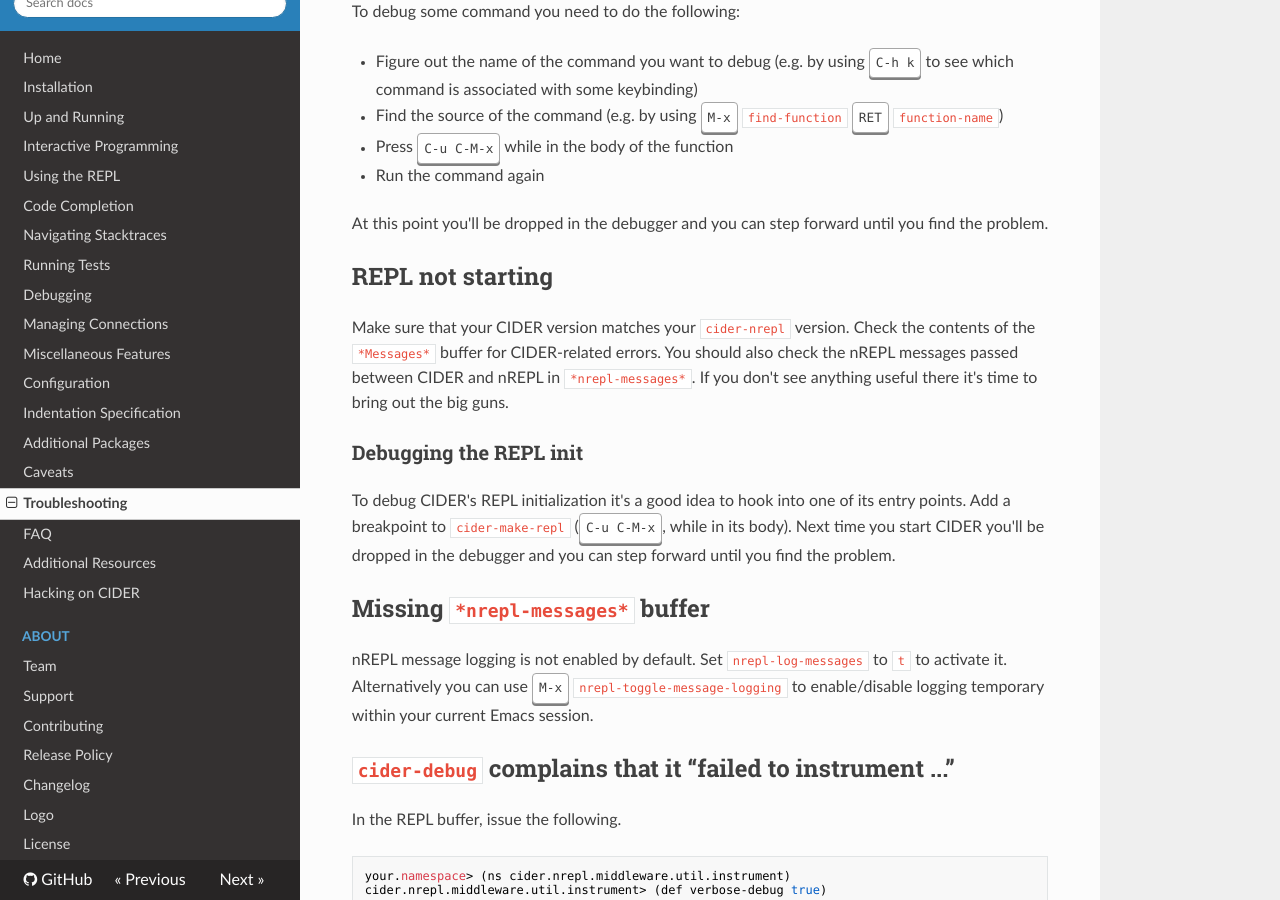
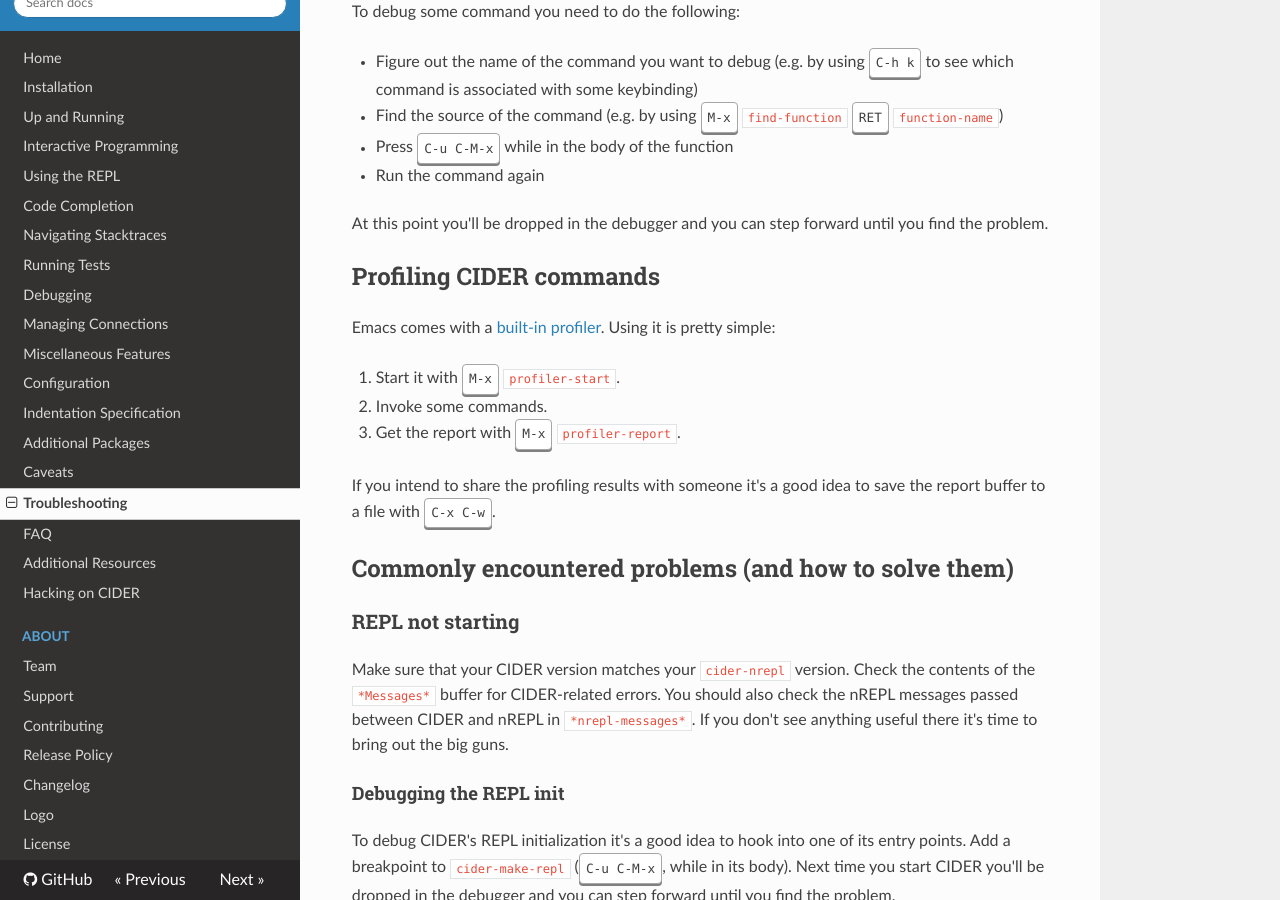
Before and after one commit to clojure-emacs/cider, an MkDocs documentation site: the page built from doc/troubleshooting.md, in a window 1280 px wide and 900 px high, scrolled down 524 px. Built offline with MkDocs 1.6.1, drawn with Linux system fonts in a browser that asks for light colours; nearby versions of some CDN libraries; old or Windows-style settings are respelled for this version of MkDocs.

Commit message:
Extend a bit the Troubleshooting section of the manual

```diff
--- a/doc/troubleshooting.md
+++ b/doc/troubleshooting.md
@@ -30,7 +30,22 @@
 At this point you'll be dropped in the debugger and you can step forward until
 you find the problem.
 
-## REPL not starting
+## Profiling CIDER commands
+
+Emacs comes with a [built-in
+profiler](https://www.gnu.org/software/emacs/manual/html_node/elisp/Profiling.html). Using
+it is pretty simple:
+
+1. Start it with <kbd>M-x</kbd> `profiler-start`.
+2. Invoke some commands.
+3. Get the report with <kbd>M-x</kbd> `profiler-report`.
+
+If you intend to share the profiling results with someone it's a good idea to
+save the report buffer to a file with <kbd>C-x C-w</kbd>.
+
+## Commonly encountered problems (and how to solve them)
+
+### REPL not starting
 
 Make sure that your CIDER version matches your `cider-nrepl` version. Check
 the contents of the `*Messages*` buffer for CIDER-related errors. You should
@@ -38,20 +53,20 @@
 `*nrepl-messages*`. If you don't see anything useful there it's time to bring
 out the big guns.
 
-### Debugging the REPL init
+#### Debugging the REPL init
 
 To debug CIDER's REPL initialization it's a good idea to hook into one of its
 entry points. Add a breakpoint to `cider-make-repl` (<kbd>C-u C-M-x</kbd>, while
 in its body). Next time you start CIDER you'll be dropped in the debugger and
 you can step forward until you find the problem.
 
-## Missing `*nrepl-messages*` buffer
+### Missing `*nrepl-messages*` buffer
 
 nREPL message logging is not enabled by default.  Set `nrepl-log-messages` to
 `t` to activate it. Alternatively you can use <kbd>M-x</kbd> `nrepl-toggle-message-logging`
 to enable/disable logging temporary within your current Emacs session.
 
-## `cider-debug` complains that it “failed to instrument ...”
+### `cider-debug` complains that it “failed to instrument ...”
 
 In the REPL buffer, issue the following.
 
@@ -63,7 +78,7 @@
 C-M-x</kbd>). [File an issue](https://github.com/clojure-emacs/cider-nrepl/issues/new)
 and copy this information.
 
-## Debugging freezes & lock-ups
+### Debugging freezes & lock-ups
 
 Sometimes a CIDER command might hang for a while (e.g. due to a bug or a
 configuration issue). Such problems are super annoying, but are relatively easy
@@ -77,7 +92,7 @@
 function arguments. So you should be able to figure out what's going on (or at
 least what's being required).
 
-## Warning saying you have to use nREPL 0.2.12+
+### Warning saying you have to use nREPL 0.2.12+
 
 CIDER currently requires at least nREPL 0.2.12 to work properly (there were some
 nasty bugs in older version and no support for tracking where some var was
@@ -99,7 +114,7 @@
 result in the **older (0.2.6) nREPL dependency being used** (at least on Leiningen
 2.5.1). This is likely a Leiningen bug.
 
-## Missing clojure-... function after CIDER update
+### Missing clojure-... function after CIDER update
 
 Most likely you've updated CIDER, without updating `clojure-mode` as well.
 
@@ -107,7 +122,7 @@
 the latest CIDER version might depend on functionality present only in the latest
 `clojure-mode` version.
 
-## I upgraded CIDER using `package.el` and it broke
+### I upgraded CIDER using `package.el` and it broke
 
 The built-in package manager isn't perfect and sometimes it messes up.  If you
 just updated and encountered an error you should try the following before
@@ -115,12 +130,12 @@
 related to CIDER, restart Emacs and then re-install the missing packages.  Note
 that the order here matters.
 
-## I upgraded CIDER using `package.el` and nothing changed
+### I upgraded CIDER using `package.el` and nothing changed
 
 Emacs doesn't load the new files, it only installs them on disk.  To see the
 effect of changes you have to restart Emacs.
 
-## CIDER complains of the `cider-nrepl` version
+### CIDER complains of the `cider-nrepl` version
 
 This is a warning displayed on the REPL buffer when it starts, and usually looks like this:
 
@@ -129,19 +144,19 @@
 where `...` might be an actual version, like `0.10.0`, or it might be `not installed` or `nil`.
 The solution to this depends on what you see and on what you're doing.
 
-### You see a number like `X.X.X`, and you're starting the REPL with `cider-connect`
+#### You see a number like `X.X.X`, and you're starting the REPL with `cider-connect`
 
 Your project specifies the wrong version for the cider-nrepl middleware. See the
 [instructions](http://cider.readthedocs.io/en/latest/installation/#ciders-nrepl-middleware)
 on the Installation section.
 
-### You see `not installed` or `nil`, and you're starting the REPL with `cider-connect`
+#### You see `not installed` or `nil`, and you're starting the REPL with `cider-connect`
 
 To use `cider-connect` you need to add the cider-nrepl middleware to your project. See the
 [instructions](http://cider.readthedocs.io/en/latest/installation/#ciders-nrepl-middleware)
 on the Installation section.
 
-### You see `not installed` or `nil`, and you're starting the REPL with `cider-jack-in`
+#### You see `not installed` or `nil`, and you're starting the REPL with `cider-jack-in`
 
 - Do `C-h v cider-inject-dependencies-at-jack-in`, and check that this variable is non-nil.
 - Make sure your project depends on at least Clojure `1.7.0`.
@@ -153,7 +168,7 @@
 [instructions](http://cider.readthedocs.io/en/latest/installation/#ciders-nrepl-middleware)
 on the Installation section.
 
-### You see a number like `X.X.X`, and you're starting the REPL with `cider-jack-in`
+#### You see a number like `X.X.X`, and you're starting the REPL with `cider-jack-in`
 
 This means you're manually adding the cider-nrepl middleware in your project,
 but you shouldn't do that because `cider-jack-in` already does that for
```
